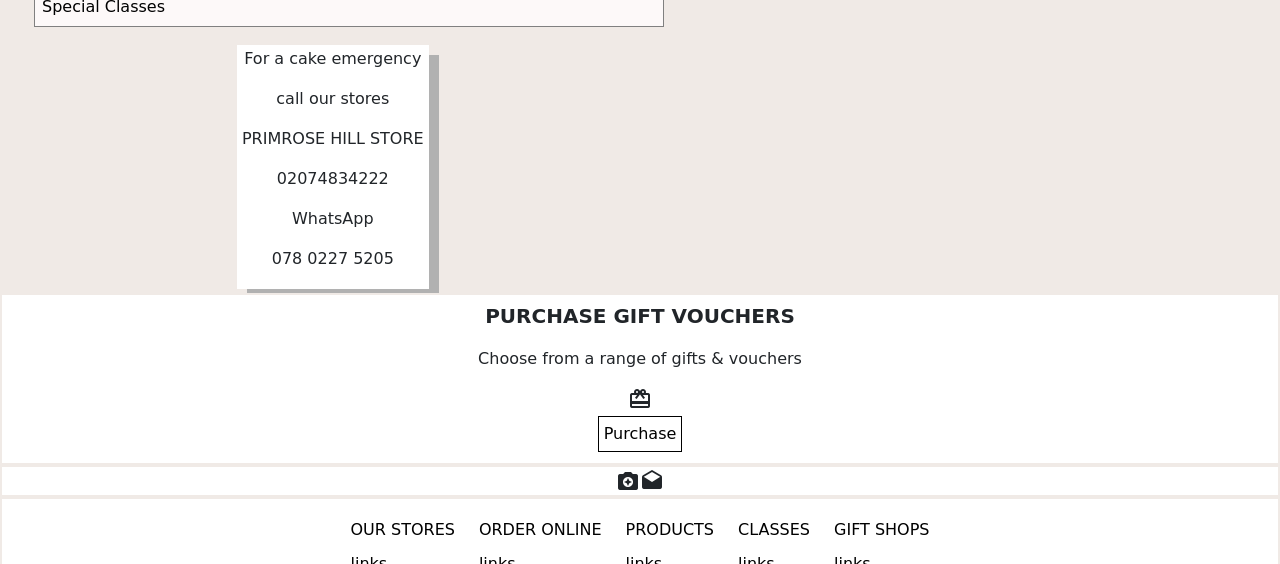
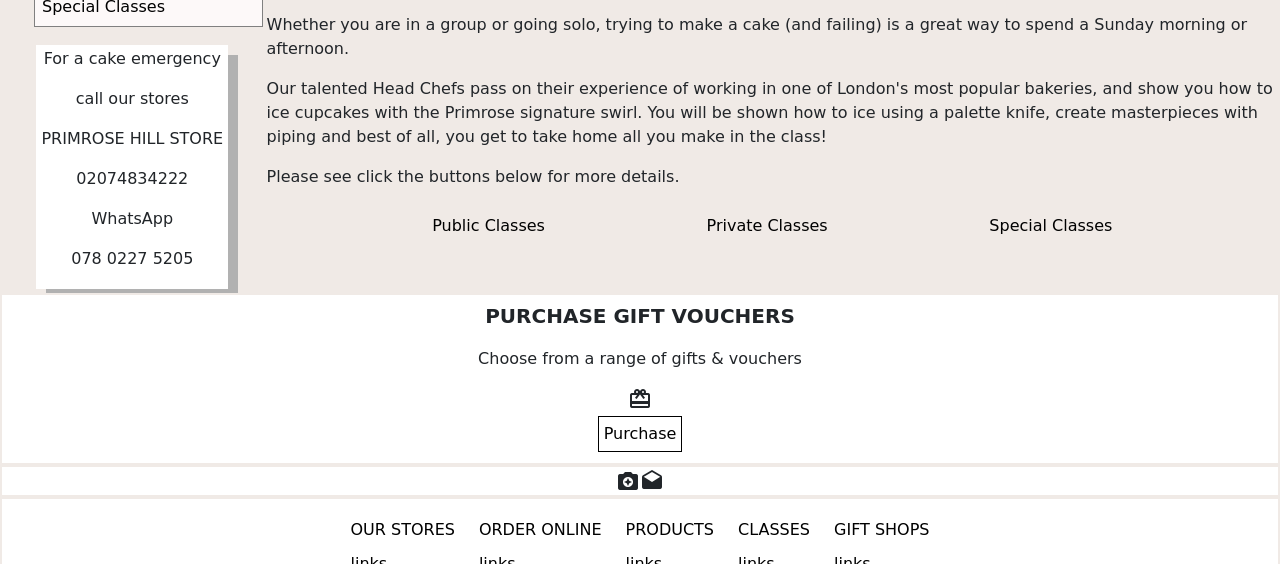
Before and after one commit to System-in-a-System/BakeMyWorld, a plain HTML site: page classes.html in a window 1280 px wide. Shown: the part 536-1100 px from the top of the page. Drawn offline with nearby package versions, Linux system fonts and the light colour scheme.

Commit message:
Populate classes information block with content

```diff
--- a/classes.html
+++ b/classes.html
@@ -65,11 +65,14 @@
           alt="hero-img"
         />
         <p class="central-on-top hero-text">
-          ~~~~~~~~~~~~~~~~~~~~~~&nbsp;&nbsp;&nbsp; Learn To Bake The World A Better Place &nbsp;&nbsp;&nbsp; ~~~~~~~~~~~~~~~~~~~~~~
+          ~~~~~~~~~~~~~~~~~~~~~~&nbsp;&nbsp;&nbsp; Learn To Bake The World A
+          Better Place &nbsp;&nbsp;&nbsp; ~~~~~~~~~~~~~~~~~~~~~~
         </p>
       </div>
 
-      <div class="h-container align-items-to-flex-start main-content">
+      <div
+        class="h-container main-content justify-content-between align-items-to-flex-start"
+      >
         <div class="v-container category-list-container">
           <ul>
             <li><a href="singleclass.html">Public Classes</a></li>
@@ -86,8 +89,32 @@
           </div>
         </div>
 
-        <div class="classes-information">
+        <div class="v-container classes-information-block">
+          <h2 class="classes-information-block-title">Baking Classes</h2>
+          <p>
+            As one famous Greek philosopher once said "Happiness is a piece of
+            cake" and our bakery classes are a great training of its mastery.
+          </p>
+          <p>
+            Whether you are in a group or going solo, trying to make a cake (and
+            failing) is a great way to spend a Sunday morning or afternoon.
+          </p>
+          <p>
+            Our talented Head Chefs pass on their experience of working in one
+            of London's most popular bakeries, and show you how to ice cupcakes
+            with the Primrose signature swirl. You will be shown how to ice
+            using a palette knife, create masterpieces with piping and best of
+            all, you get to take home all you make in the class!
+          </p>
+          <p>Please see click the buttons below for more details.</p>
 
+          <div
+            class="h-container classes-buttons-container justify-content-evenly"
+          >
+            <a class="class-button" href="singleclass.html">Public Classes</a>
+            <a class="class-button" href="singleclass.html">Private Classes</a>
+            <a class="class-button" href="singleclass.html">Special Classes</a>
+          </div>
         </div>
       </div>
     </main>
```
